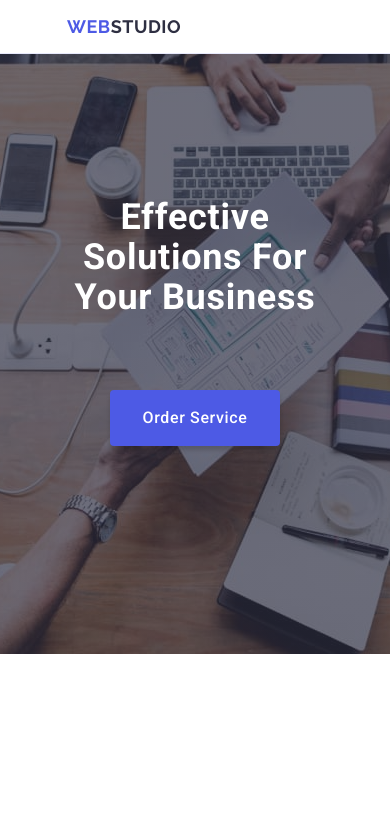
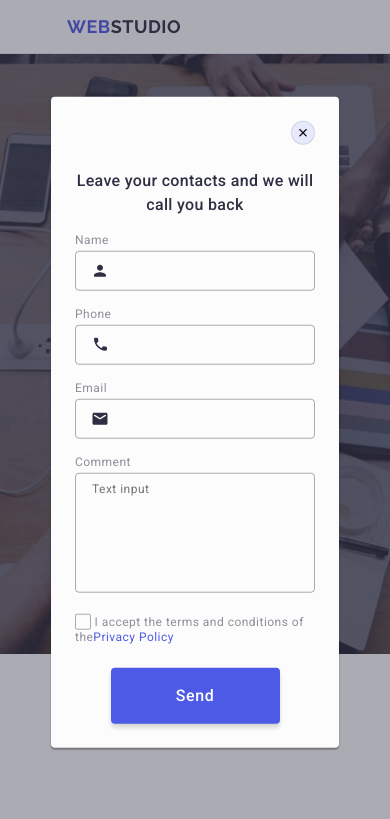
Before and after one commit to Lena8829/goit-homework-6, a plain HTML site: page index.html in a window 390 px wide. Shown: the top 819 px of the page. Drawn offline with nearby package versions, Linux system fonts and the light colour scheme.

Commit message:
modal media

```diff
--- a/css/style.css
+++ b/css/style.css
@@ -982,6 +982,15 @@ main {
 
   transition: transform 250ms cubic-bezier(0.4, 0, 0.2, 1);
 }
+
+@media only screen and (max-width: 767.98px) {
+  .modal {
+    width: 100%;
+    max-width: 288px;
+    min-height: 623px;
+  }
+}
+
 .modal-close-btn {
   position: absolute;
   top: 24px;
@@ -1033,9 +1042,25 @@ main {
   width: 360px;
 }
 
+@media only screen and (max-width: 767.98px) {
+  .modal-caption,
+  .form-wraper,
+  .form-agreement {
+    width: 100%;
+    max-width: 256px;
+  }
+}
+
 .form-wraper {
   margin-bottom: 8px;
 }
+
+/* @media only screen and (max-width: 767.98px) {
+  .form-wraper {
+    width: 100%;
+    max-width: 256px;
+  }
+} */
 
 .form-label {
   display: block;
@@ -1063,6 +1088,7 @@ main {
 
   transition: border-color 250ms cubic-bezier(0.4, 0, 0.2, 1);
 }
+
 .form-input:focus {
   border-radius: 4px;
   border: 1px solid #4d5ae5;
@@ -1159,7 +1185,8 @@ main {
 
 .form-button {
   display: block;
-  margin-left: 95px;
+  /* margin-left: 95px; */
+  margin: auto;
   min-width: 169px;
   padding: 16px 32px;
   gap: 10px;
--- a/index.html
+++ b/index.html
@@ -552,7 +552,7 @@
 
 
   <!-- Modal window -->
-  <div class="backdrop">
+  <div class="backdrop is-open">
 
     <div class="modal">
 
@@ -606,6 +606,7 @@
         </div>
 
         <div class="form-wraper-textarea">
+
           <label for="user-comment" class="form-label">Comment</label>
 
           <textarea class="comment-form" name="user-comment" id="user-comment" placeholder="Text input"
```
